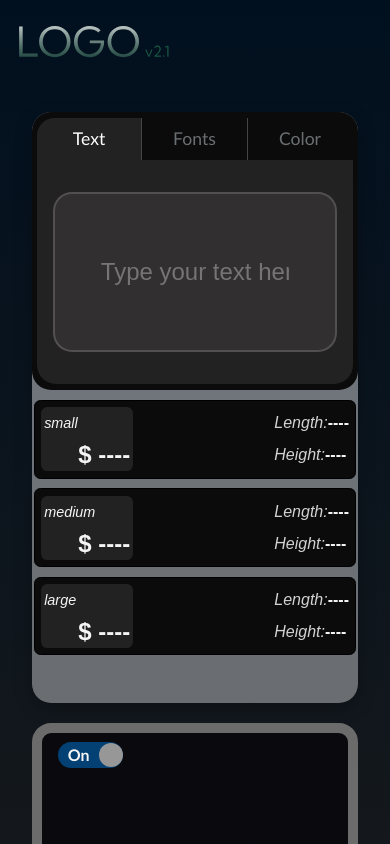
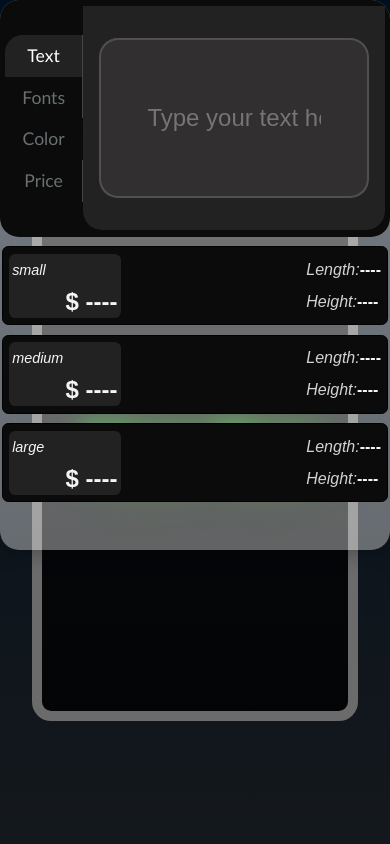
Before and after one commit to NafiurSiddiqui/Logos---v2.2, a React (Create React App) app: page /Ui in a window 390 px wide. Shown: the top 844 px of the page. Built offline with nearby package versions, Linux system fonts and the light colour scheme; a web font is replaced by a local one.

Commit message:
newDesign + new subscriber

```diff
--- a/src/Components/UI/Ui-input/nav/UiNav.js
+++ b/src/Components/UI/Ui-input/nav/UiNav.js
@@ -1,8 +1,15 @@
+import { useDispatch } from "react-redux";
+import { getDeviceWidth } from "../../../store/smallDevice-slice";
+
 const windowWidth = window.innerWidth;
 
 
 
 function UiNav(props) {
+
+	const dispatch = useDispatch();
+
+	windowWidth <= 860 && dispatch(getDeviceWidth(true));
 
 	const navTxtActiveHandler = () => {
 		//Activate TEXT
@@ -28,6 +35,11 @@ function UiNav(props) {
 		props.setNavTxtState(false);
 		props.setNavFontState(false);
 	};
+
+
+	const priceActiveHandler = ()=>{
+
+	 };
 
 	if (props.navState.colorState){
 		 document.body.style.overflowY = 'scroll';
@@ -73,6 +85,15 @@ function UiNav(props) {
 				>
 					Color
 				</li>
+					{/* smallScreeActive? */}
+				<li
+					className={`ui-input-nav-list ${
+						props.navState.colorState ? 'nav-active' : ''
+					}`}
+					onClick={priceActiveHandler}
+				>
+					Price
+				</li>
 			</ul>
 		</div>
 	);
--- a/src/Components/UI/Ui.js
+++ b/src/Components/UI/Ui.js
@@ -6,7 +6,13 @@ import UserInput from './Ui-input/input/UserInput';
 
 
 function Ui() {
+
+
+
 	document.body.classList.add('ui-body');
+	// console.log(window.innerWidth);
+
+
 
 	return (
 		<>
--- a/src/Components/store/index.js
+++ b/src/Components/store/index.js
@@ -4,6 +4,7 @@ import debounceSlice from "./debounceSlice";
 import dimensionReducer from "./dimension";
 import fontSliceReducer from "./fontSlice";
 import neonSlice from "./neonSlice";
+import smallDeviceSlice from "./smallDevice-slice";
 
 import txtSliceReducer from './textSlice';
 //configure store here
@@ -16,6 +17,7 @@ export const store  = configureStore({
         color: colorReducer,
         dimension:dimensionReducer,
         debouncer: debounceSlice.reducer,
-        neonSwitch: neonSlice.reducer
+        neonSwitch: neonSlice.reducer,
+        smallDevice:smallDeviceSlice.reducer
     }
 });
--- /dev/null
+++ b/src/Components/store/smallDevice-slice.js
@@ -0,0 +1,18 @@
+import { createSlice } from "@reduxjs/toolkit";
+
+
+const smallDeviceSlice = createSlice({
+    name:'smallDevice',
+    initialState: {
+        smallDeviceActive: null
+    },
+    reducers:{
+        getDeviceWidth: (state, action)=>{
+            state.smallDeviceActive = action.payload
+         }
+    }
+})
+
+
+export const {getDeviceWidth} =  smallDeviceSlice.actions;
+export default smallDeviceSlice;
--- a/src/sass/_mediaBreakpoints.scss
+++ b/src/sass/_mediaBreakpoints.scss
@@ -20,7 +20,7 @@
 		padding: 0.5em;
 	}
 
-	main.container{
+	main.container {
 		height: 90vh;
 	}
 }
@@ -44,6 +44,59 @@
 	.ui-display-userText-text {
 		position: relative;
 		right: -3%;
+	}
+}
+
+@media screen and (max-width: 860px) {
+	//MAJOR ui-input change here--
+
+	.ui-input {
+		width: 100%;
+		position: absolute;
+		top: 0;
+		left: 0;
+		z-index: 2;
+
+		&-container {
+			display: flex;
+			// justify-content: space-around;
+			justify-content: center;
+			align-items: center;
+		}
+
+		&-nav{
+			width: 30%;
+
+			&-lists{
+				flex-direction: column;
+			}
+		}
+	}
+
+	//---------------
+
+	body.ui-body {
+		min-height: 180vh;
+		overflow-y: scroll;
+	}
+	section.ui-container {
+		grid-template-columns: 100%;
+		width: 80%;
+	}
+
+	input:checked + .slider:before {
+		-webkit-transform: translateX(37px);
+		-ms-transform: translateX(37px);
+		transform: translateX(37px);
+	}
+
+	.measurementBar-height-wrapper {
+		padding-bottom: 0.8em;
+	}
+
+	.ui-display-userText-container {
+		position: relative;
+		top: -2em;
 	}
 }
 
@@ -77,40 +130,6 @@
 				visibility: hidden;
 			}
 		}
-	}
-}
-
-
-
-
-@media screen and (max-width: 860px) {
-	body.ui-body {
-		min-height: 180vh;
-		overflow-y: scroll;
-	}
-	section.ui-container {
-		grid-template-columns: 100%;
-		width: 80%;
-	}
-
-	article.ui-input {
-		width: 25em;
-		margin: 0 auto;
-	}
-
-	input:checked + .slider:before {
-		-webkit-transform: translateX(37px);
-		-ms-transform: translateX(37px);
-		transform: translateX(37px);
-	}
-
-	.measurementBar-height-wrapper {
-		padding-bottom: 0.8em;
-	}
-
-	.ui-display-userText-container {
-		position: relative;
-		top: -2em;
 	}
 }
 
@@ -196,22 +215,21 @@
 		}
 	}
 
-	header.ui-logo{
+	header.ui-logo {
 		margin-bottom: 1.6em;
 	}
 }
 
-@media screen and (max-width:400px) {
-
-	.ui-input-color-lists{
+@media screen and (max-width: 400px) {
+	.ui-input-color-lists {
 		grid-gap: 0;
 	}
 
-	.ui-input-fontFamily-lists{
+	.ui-input-fontFamily-lists {
 		grid-gap: 16px;
 	}
 
-	.ui-input-fontFamily-list{
+	.ui-input-fontFamily-list {
 		padding: 2.5vw;
 		width: 32vw !important;
 	}
```
